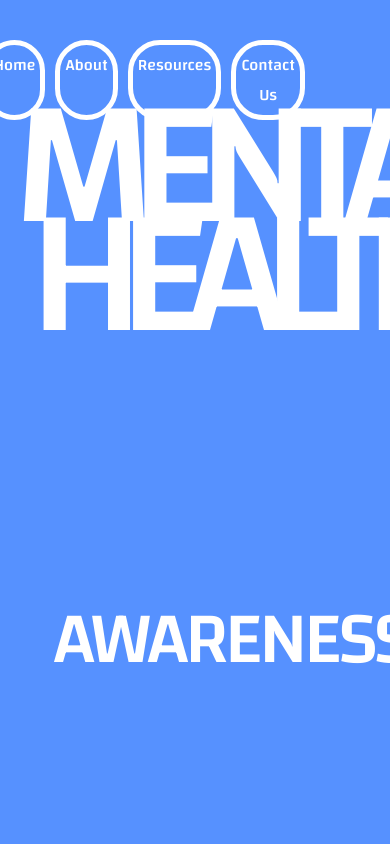
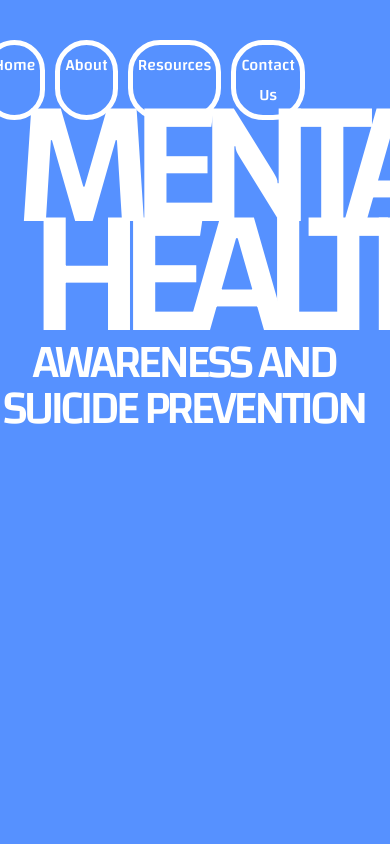
Before and after one commit to burnsgirl/Mental-Health-Awareness, a React (Create React App) app: page / in a window 390 px wide. Shown: the top 844 px of the page. Built offline with nearby package versions, Linux system fonts and the light colour scheme.

Commit message:
added mobile queries for cover2

```diff
--- a/src/Pages/Home/home.css
+++ b/src/Pages/Home/home.css
@@ -52,7 +52,7 @@ section {
     position: fixed;
     justify-content: center;
     top: 515px;
-    left: 50px;
+    left: 325px;
 }
 
 
@@ -224,11 +224,19 @@ button:hover {
     #cover {
         left: 185px;
     }
+
+    #cover2 {
+        left: 225px;
+    }
 }
 
 @media screen and (max-width:1400px) {
     #cover {
         left: 100px;
+    }
+
+    #cover2 {
+        left: 132px;
     }
 }
 
@@ -236,11 +244,21 @@ button:hover {
     #cover {
         left: 60px;
     }
+
+
+    #cover2 {
+        left: 105px;
+    }
 }
 
 @media screen and (max-width:1200px) {
     #cover {
         left: 5px;
+    }
+
+    #cover2 {
+        left: 81px;
+        font-size: 68px;
     }
 }
 
@@ -250,11 +268,23 @@ button:hover {
         font-size: 350px;
         line-height: 217px;
     }
+
+    #cover2 {
+        left: 42px;
+        font-size: 68px;
+        line-height: 249px;
+    }
 }
 
 @media screen and (max-width:1000px) {
     #cover {
         left: -6px;
+    }
+
+    #cover2 {
+        left: 67px;
+        font-size: 58px;
+        line-height: 136px;
     }
 }
 
@@ -262,7 +292,12 @@ button:hover {
     #cover {
         left: 30px;
         font-size: 300px;
-        line-height: 187px;
+        line-height: 185px;
+    }
+
+    #cover2 {
+        line-height: 48px;
+        left: 20px;
     }
 }
 
@@ -273,11 +308,19 @@ button:hover {
     line-height: 154px;
     letter-spacing: -30px;
     }
+
+    #cover2 {
+        top: 433px;
+    }
 }
 
 @media screen and (max-width:700px) {
     #cover {
         left: -9px;
+    }
+
+    #cover2 {
+        left: -23px;
     }
 }
 
@@ -286,6 +329,12 @@ button:hover {
         left: 30px;
         font-size: 200px;
         line-height: 126px;
+    }
+
+    #cover2 {
+        left: -23px;
+        font-size: 48px;
+        top: 364px;
     }
 }
 
@@ -296,13 +345,18 @@ button:hover {
         line-height: 109px;
         letter-spacing: -26px;
     }
+
+    #cover2 {
+        top: 339px;
+        line-height: 46px;
+    }
 }
 
-@media screen and (max-width:500px) {
+/* @media screen and (max-width:500px) {
     #cover {
         left: 12px;
         font-size: 180px;
         line-height: 109px;
         letter-spacing: -26px;
     }
-}
+} */
```
